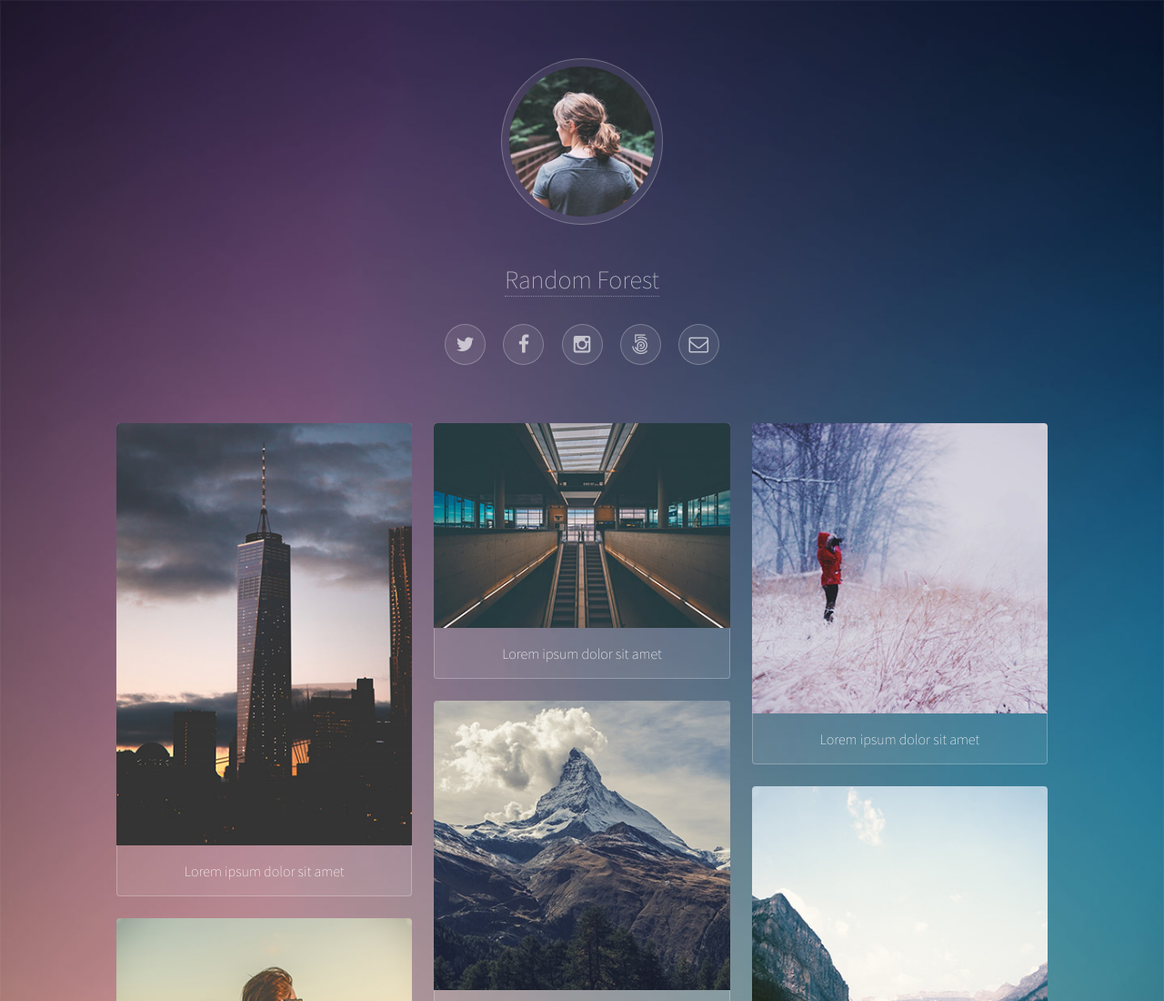
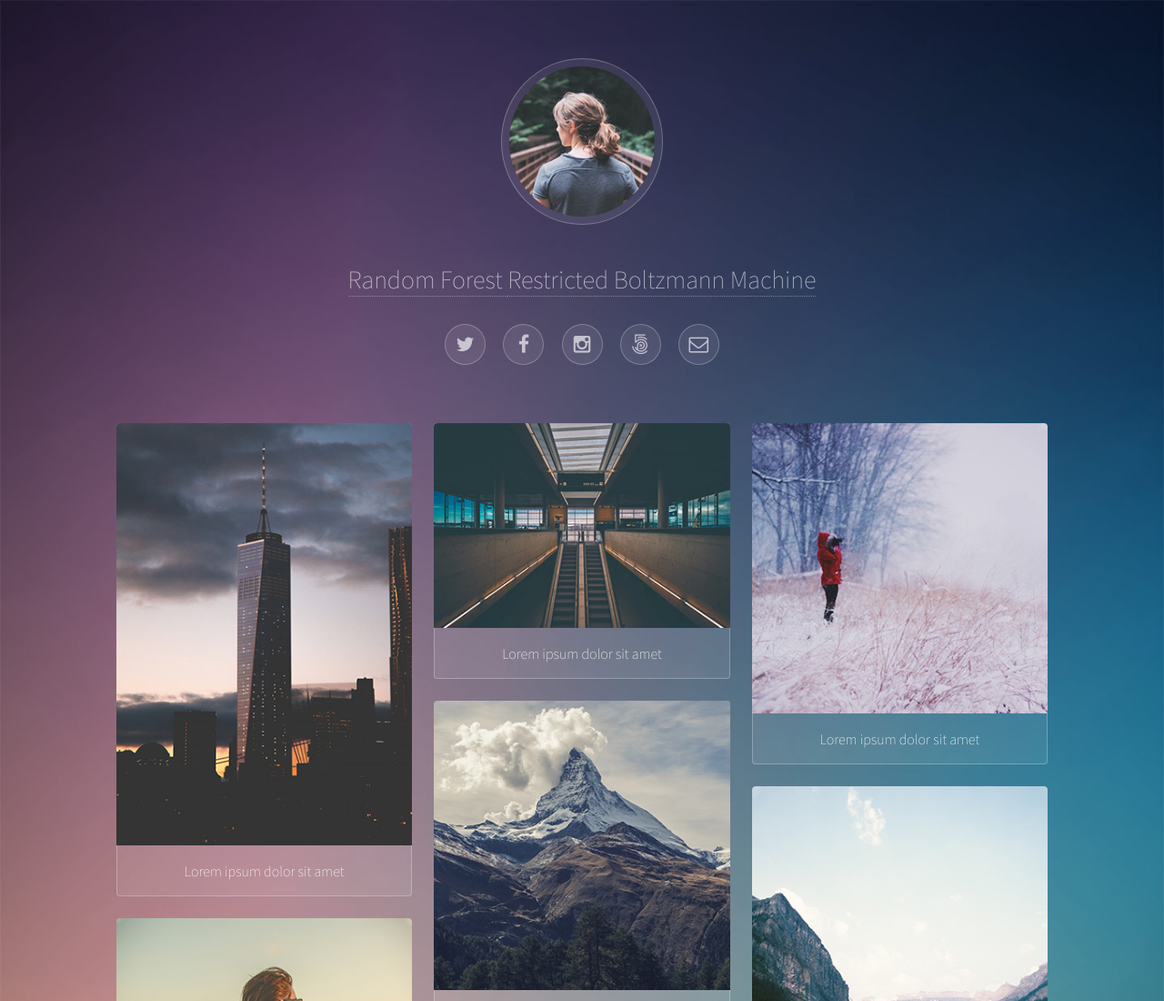
Before and after one commit to dingdingcai/dingdingcai.github.io.old, a plain HTML site: page index.html in a window 1280 px wide. Shown: the top 1100 px of the page at 91% size. Drawn offline with Linux system fonts and the light colour scheme.

Commit message:
remidfy index.html

```diff
--- a/index.html
+++ b/index.html
@@ -22,6 +22,7 @@
 
 						<h1>
 							<a href="https://www.cnblogs.com/maybe2030/p/4585705.html"> Random Forest </a>
+							<a href="https://zhuanlan.zhihu.com/p/22794772"> Restricted Boltzmann Machine </a>
 						</h1>
 
 						<ul class="icons">
```
